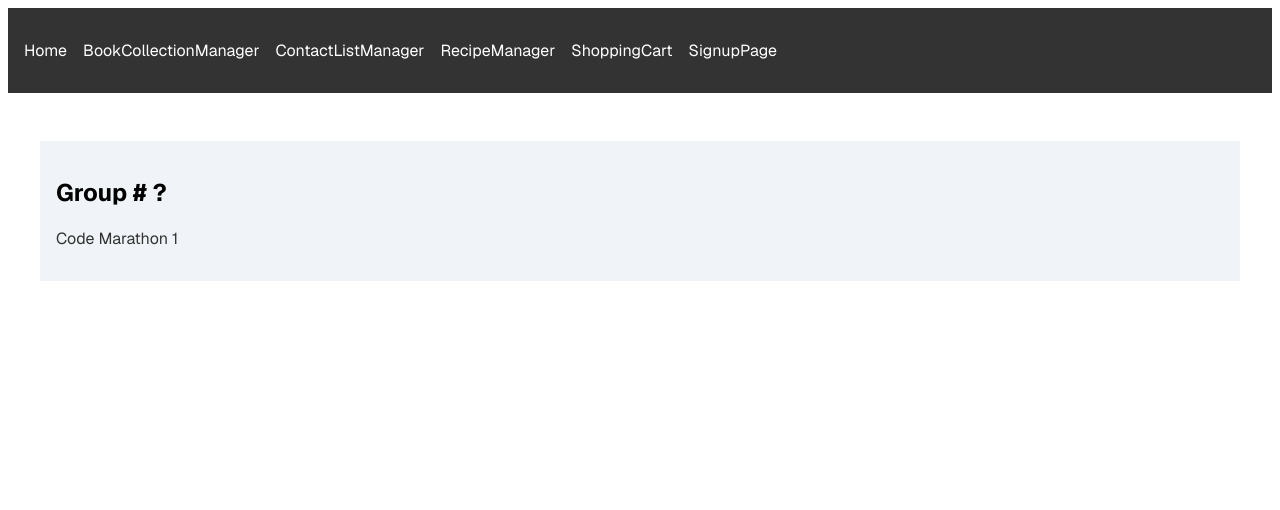
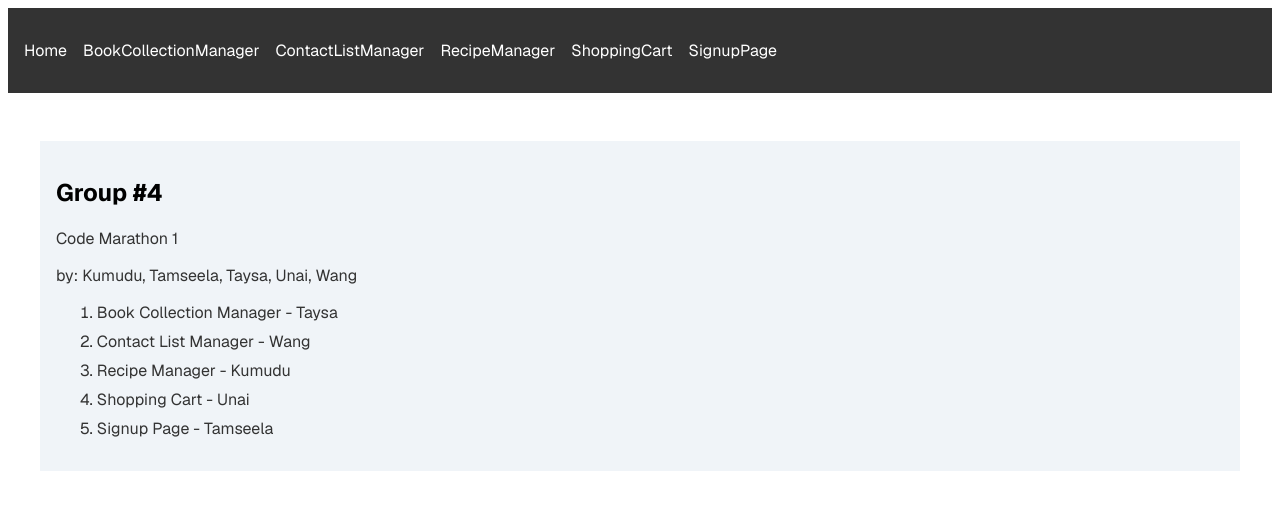
Before and after one commit to Lion504/Coding-Marathon-team4, a React (Vite) app: page /#/ in a window 1280 px wide. Shown: the top 510 px of the page. Built offline with nearby package versions, Linux system fonts and the light colour scheme.

Commit message:
feat: add names to homepage

```diff
--- a/src/App.css
+++ b/src/App.css
@@ -24,6 +24,20 @@ a {
   color: #fff;
 }
 
+/* Home list styles */
+ol {
+  padding-left: 1.5rem;
+  margin-top: 1rem;
+}
+
+ol li {
+  display: list-item;
+  list-style-position: inside;
+  list-style-type: decimal;
+  margin-bottom: 0.5rem;
+  color: #333;
+}
+
 /* Page Content Styles */
 main {
   padding: 2rem;
--- a/src/components/Home.jsx
+++ b/src/components/Home.jsx
@@ -1,8 +1,16 @@
 function Home() {
   return (
     <div>
-      <h2>Group # ?</h2>
+      <h2>Group #4</h2>
       <p>Code Marathon 1</p>
+      <p>by: Kumudu, Tamseela, Taysa, Unai, Wang</p>
+      <ol>
+        <li>Book Collection Manager - Taysa</li>
+        <li>Contact List Manager - Wang</li>
+        <li>Recipe Manager - Kumudu</li>
+        <li>Shopping Cart - Unai</li>
+        <li>Signup Page - Tamseela</li>
+      </ol>
     </div>
   );
 }
```
